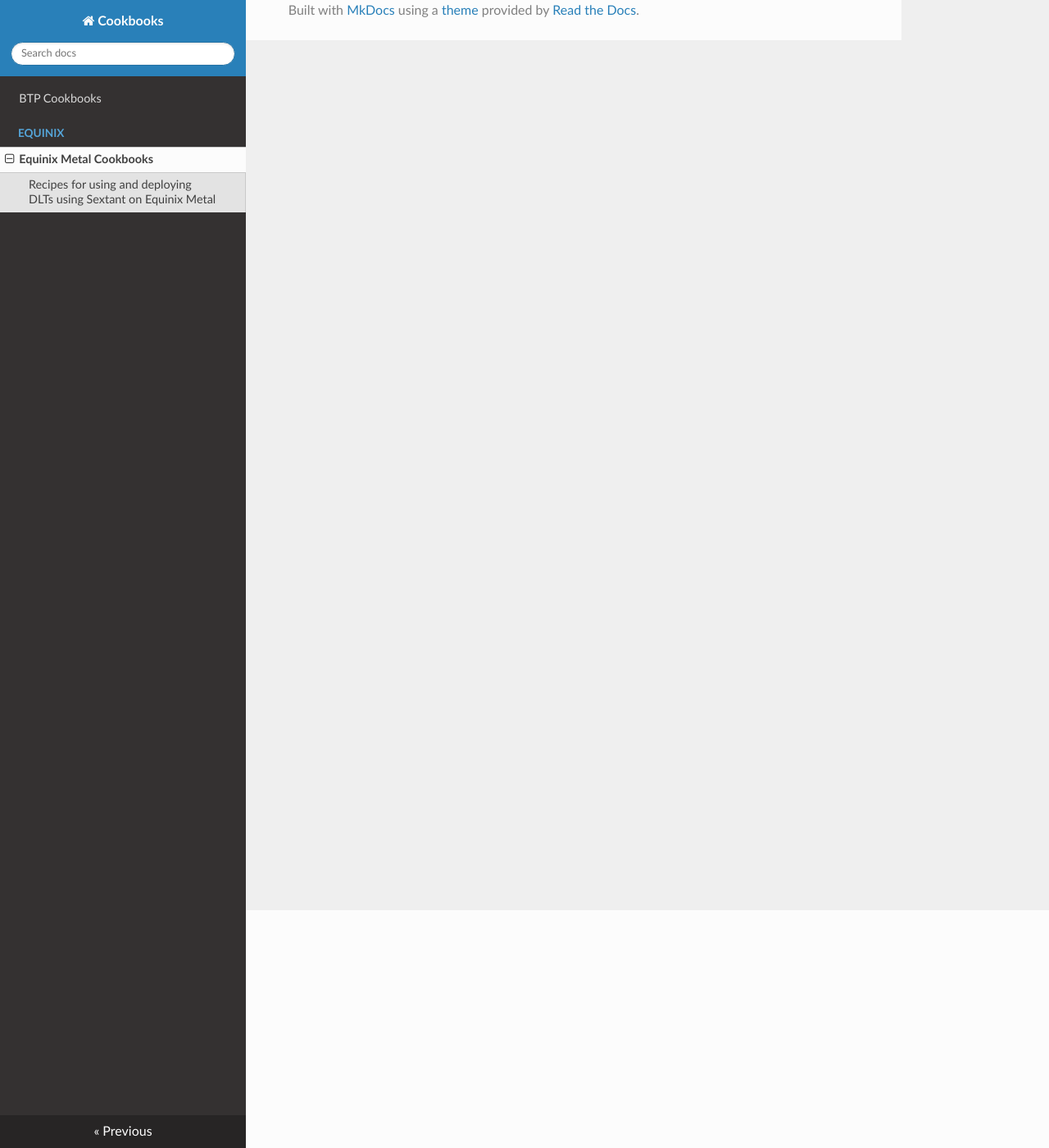
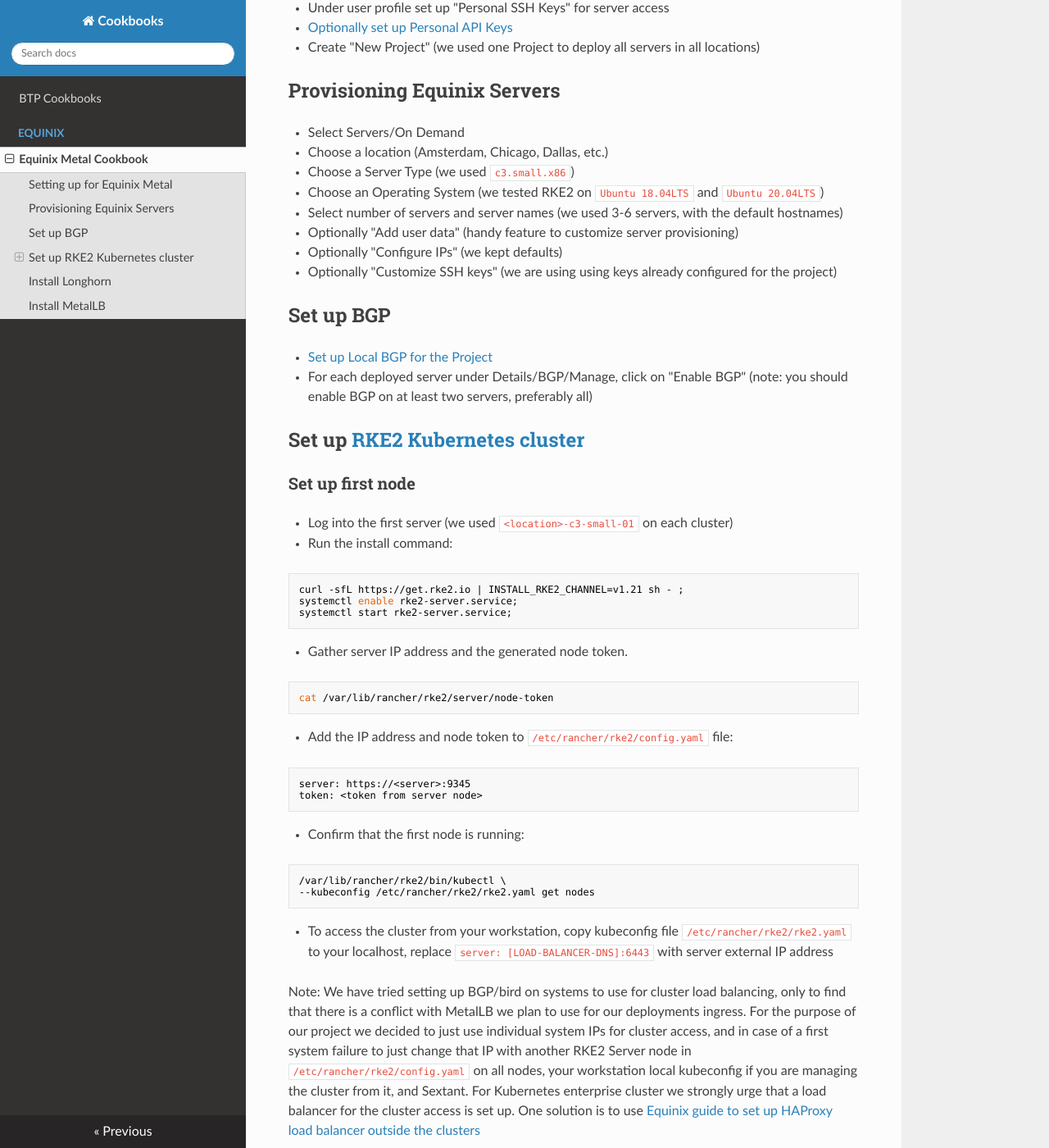
Before and after one commit to blockchaintp/cookbooks, an MkDocs documentation site: the page built from docs/equinix/index.md, in a window 1280 px wide and 1400 px high, scrolled down 290 px. Shown: the whole window at 82% size. Built offline with MkDocs 1.6.1, drawn with Linux system fonts in a browser that asks for light colours; nearby versions of some CDN libraries; some of the changed text lies outside the part shown.

Commit message:
docs(add-cookooks-docs-equinix): Add Equinix Cookbook
SXT-770

Signed-off-by: Ivo Delmis <ivo@blockchaintp.com>

````diff
--- a/docs/equinix/index.md
+++ b/docs/equinix/index.md
@@ -1,2 +1,171 @@
-# Equinix Metal Cookbooks
-### Recipes for using and deploying DLTs using Sextant on Equinix Metal
+# Equinix Metal Cookbook
+
+Recipe for using and deploying blockchain networks using Sextant on Equinix Metal
+
+## Setting up for Equinix Metal
+
+* [Log into Equinix Metal Portal](https://console.equinix.com/)
+* Under user profile set up "Personal SSH Keys" for server access
+* [Optionally set up Personal API Keys](https://metal.equinix.com/developers/api/)
+* Create "New Project" (we used one Project to deploy all servers in all locations)
+
+## Provisioning Equinix Servers
+
+* Select Servers/On Demand
+* Choose a location (Amsterdam, Chicago, Dallas, etc.)
+* Choose a Server Type (we used `c3.small.x86`)
+* Choose an Operating System (we tested RKE2 on `Ubuntu 18.04LTS` and `Ubuntu 20.04LTS`)
+* Select number of servers and server names (we used 3-6 servers, with the default hostnames)
+* Optionally "Add user data" (handy feature to customize server provisioning)
+* Optionally "Configure IPs" (we kept defaults)
+* Optionally "Customize SSH keys" (we are using using keys already configured for the project)
+
+## Set up BGP
+
+* [Set up Local BGP for the Project](https://metal.equinix.com/developers/docs/networking/local-global-bgp/)
+* For each deployed server under Details/BGP/Manage, click on "Enable BGP" (note: you should enable BGP on at least two servers, preferably all)
+
+## Set up [RKE2 Kubernetes cluster](https://rancher.com/docs/rancher/v2.5/en/installation/resources/k8s-tutorials/ha-rke2/)
+
+### Set up first node
+
+* Log into the first server (we used `<location>-c3-small-01` on each cluster)
+* Run the install command:
+
+```bash
+curl -sfL https://get.rke2.io | INSTALL_RKE2_CHANNEL=v1.21 sh - ;
+systemctl enable rke2-server.service;
+systemctl start rke2-server.service;
+```
+
+* Gather server IP address and the generated node token.
+
+```bash
+cat /var/lib/rancher/rke2/server/node-token
+```
+
+* Add the IP address and node token to `/etc/rancher/rke2/config.yaml` file:
+
+```bash
+server: https://<server>:9345
+token: <token from server node>
+```
+
+* Confirm that the first node is running:
+
+```bash
+/var/lib/rancher/rke2/bin/kubectl \
+--kubeconfig /etc/rancher/rke2/rke2.yaml get nodes
+```
+
+* To access the cluster from your workstation, copy kubeconfig file `/etc/rancher/rke2/rke2.yaml` to your localhost, replace `server: [LOAD-BALANCER-DNS]:6443` with server external IP address
+
+Note: We have tried setting up BGP/bird on systems to use for cluster load balancing, only to find that there is a conflict with MetalLB we plan to use for our deployments ingress. For the purpose of our project we decided to just use individual system IPs for cluster access, and in case of a first system failure to just change that IP with another RKE2 Server node in `/etc/rancher/rke2/config.yaml` on all nodes, your workstation local kubeconfig if you are managing the cluster from it, and Sextant. For Kubernetes enterprise cluster we strongly urge that a load balancer for the cluster access is set up. One solution is to use [Equinix guide to set up HAProxy load balancer outside the clusters](https://metal.equinix.com/developers/guides/load-balancing-ha/)
+
+### Set up the remaining RKE2 Server or Agent nodes
+
+* Log into the other servers (at least two more servers), copy `/etc/rancher/rke2/config.yaml` file from the first server and execute steps:
+
+```bash
+curl -sfL https://get.rke2.io | INSTALL_RKE2_CHANNEL=v1.21 sh - ;
+systemctl enable rke2-server.service;
+systemctl start rke2-server.service;
+```
+
+* Optionally for fourth+ servers enable/start `rke2-agent.service` instead of `rke2-server.service`
+
+```bash
+systemctl enable rke2-agent.service
+systemctl start rke2-agent.service
+```
+
+## [Install Longhorn](https://longhorn.io/docs/1.2.0/deploy/install/install-with-helm/)
+
+* Add Helm chart repo
+
+```bash
+helm repo add longhorn https://charts.longhorn.io
+```
+
+* Install longhorn
+
+```bash
+kubectl create namespace longhorn-system
+helm -n longhorn-system install longhorn longhorn/longhorn
+```
+
+## [Install MetalLB](https://metallb.universe.tf)
+
+* Enable BPG for all systems in a cluster via Equinix Metal console
+* Request external IP range in same same region via Equinix Metal console (we chose /30 for each cluster)
+* Gather hostnames, and internal (`bond0:0`) addresses
+* Create yaml files for the cluster:
+
+```yaml
+controller:
+  image:
+    tag: main
+speaker:
+  image:
+    tag: main
+
+configInline:
+  peers:
+    - peer-address: 169.254.255.1
+      source-address: <system 1 bond0:0 IP address>
+      router-id: <system 1 bond0:0 IP address>
+      peer-asn: 65530
+      my-asn: 65000
+      password: <"Project BGP password">
+      node-selectors:
+        - match-labels:
+            kubernetes.io/hostname: <system 1 hostname>
+    - peer-address: 169.254.255.2
+      source-address: <system 1 bond0:0 IP address>
+      router-id: <system 1 bond0:0 IP address>
+      peer-asn: 65530
+      my-asn: 65000
+      password: <"Project BGP password">
+      node-selectors:
+        - match-labels:
+            kubernetes.io/hostname: <system 1 hostname>
+
+    - peer-address: 169.254.255.1
+      source-address: <system 2 bond0:0 IP address>
+      router-id: <system 2 bond0:0 IP address>
+      peer-asn: 65530
+      my-asn: 65000
+      password: <"Project BGP password">
+      node-selectors:
+        - match-labels:
+            kubernetes.io/hostname: <system 2 hostname>
+    - peer-address: 169.254.255.2
+      source-address: <system 2 bond0:0 IP address>
+      router-id: <system 2 bond0:0 IP address>
+      peer-asn: 65530
+      my-asn: 65000
+      password: <"Project BGP password">
+      node-selectors:
+        - match-labels:
+            kubernetes.io/hostname: <system 2 hostname>
+
+  address-pools:
+    - name: default
+      auto-assign: true
+      protocol: bgp
+      addresses:
+      - <external IP address range requested/30>
+```
+
+* Add Helm chart repo
+
+```bash
+helm repo add metallb https://metallb.github.io/metallb
+```
+
+* Install MetalLB
+
+```bash
+kubectl create namespace metallb-system
+helm -n metallb-system install metallb metallb/metallb -f <config file from step 2.yaml>
+```
````
